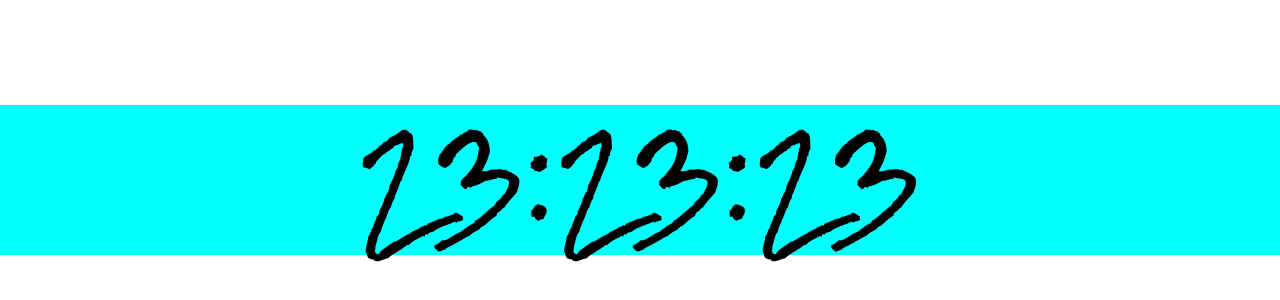
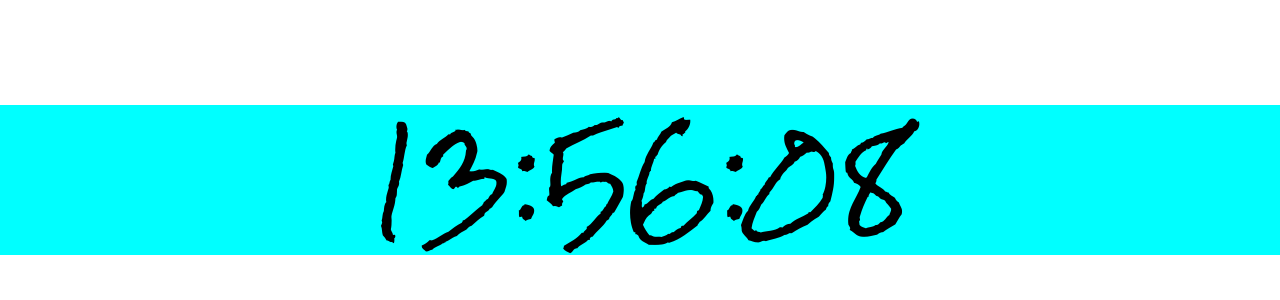
Before and after one commit to sid3github/tickyclock, a plain HTML site: page index.html in a window 1280 px wide. Shown: the part 260-560 px from the top of the page. Drawn offline with nearby package versions, Linux system fonts and the light colour scheme.

Commit message:
made clock work setting interval of i sec and displaying it on document/web page

```diff
--- a/index.html
+++ b/index.html
@@ -1,20 +1,23 @@
 <!doctype html>
 <html lang="en">
-  <head>
+
+<head>
     <!-- Required meta tags -->
     <meta charset="utf-8">
     <meta name="viewport" content="width=device-width, initial-scale=1, shrink-to-fit=no">
 
     <!-- Bootstrap CSS -->
-    <link rel="stylesheet" href="https://stackpath.bootstrapcdn.com/bootstrap/4.1.3/css/bootstrap.min.css" integrity="sha384-MCw98/SFnGE8fJT3GXwEOngsV7Zt27NXFoaoApmYm81iuXoPkFOJwJ8ERdknLPMO" crossorigin="anonymous">
+    <link rel="stylesheet" href="https://stackpath.bootstrapcdn.com/bootstrap/4.1.3/css/bootstrap.min.css" integrity="sha384-MCw98/SFnGE8fJT3GXwEOngsV7Zt27NXFoaoApmYm81iuXoPkFOJwJ8ERdknLPMO"
+        crossorigin="anonymous">
     <link rel="stylesheet" href="css/style.css">
     <link href="https://fonts.googleapis.com/css?family=Rock+Salt" rel="stylesheet">
     <title>Ticky Clock</title>
-  </head>
-  <body>
+</head>
+
+<body>
 
     <div id="clock">
-        23:23:23
+
     </div>
 
 
@@ -34,8 +37,12 @@
     <!-- Optional JavaScript -->
     <script src="index.js"></script>
     <!-- jQuery first, then Popper.js, then Bootstrap JS -->
-    <script src="https://code.jquery.com/jquery-3.3.1.slim.min.js" integrity="sha384-q8i/X+965DzO0rT7abK41JStQIAqVgRVzpbzo5smXKp4YfRvH+8abtTE1Pi6jizo" crossorigin="anonymous"></script>
-    <script src="https://cdnjs.cloudflare.com/ajax/libs/popper.js/1.14.3/umd/popper.min.js" integrity="sha384-ZMP7rVo3mIykV+2+9J3UJ46jBk0WLaUAdn689aCwoqbBJiSnjAK/l8WvCWPIPm49" crossorigin="anonymous"></script>
-    <script src="https://stackpath.bootstrapcdn.com/bootstrap/4.1.3/js/bootstrap.min.js" integrity="sha384-ChfqqxuZUCnJSK3+MXmPNIyE6ZbWh2IMqE241rYiqJxyMiZ6OW/JmZQ5stwEULTy" crossorigin="anonymous"></script>
+    <script src="https://code.jquery.com/jquery-3.3.1.slim.min.js" integrity="sha384-q8i/X+965DzO0rT7abK41JStQIAqVgRVzpbzo5smXKp4YfRvH+8abtTE1Pi6jizo"
+        crossorigin="anonymous"></script>
+    <script src="https://cdnjs.cloudflare.com/ajax/libs/popper.js/1.14.3/umd/popper.min.js" integrity="sha384-ZMP7rVo3mIykV+2+9J3UJ46jBk0WLaUAdn689aCwoqbBJiSnjAK/l8WvCWPIPm49"
+        crossorigin="anonymous"></script>
+    <script src="https://stackpath.bootstrapcdn.com/bootstrap/4.1.3/js/bootstrap.min.js" integrity="sha384-ChfqqxuZUCnJSK3+MXmPNIyE6ZbWh2IMqE241rYiqJxyMiZ6OW/JmZQ5stwEULTy"
+        crossorigin="anonymous"></script>
 </body>
+
 </html>
--- a/index.js
+++ b/index.js
@@ -0,0 +1,27 @@
+var d, h, m, s, ms, clock;
+
+function clocky() {
+    d = new Date();
+    h = d.getHours();
+    m = d.getMinutes();
+    s = d.getSeconds();
+
+if (h <= 9){
+    h = '0' + h;
+}
+
+if (m <= 9){
+    m = '0' + m;
+}
+
+if (s <= 9){
+    s = '0' + s;
+}
+
+
+clock = h + ':' + m + ':' + s;
+
+document.getElementById('clock').innerHTML = clock;
+
+}
+setInterval(clocky,1000);
```
